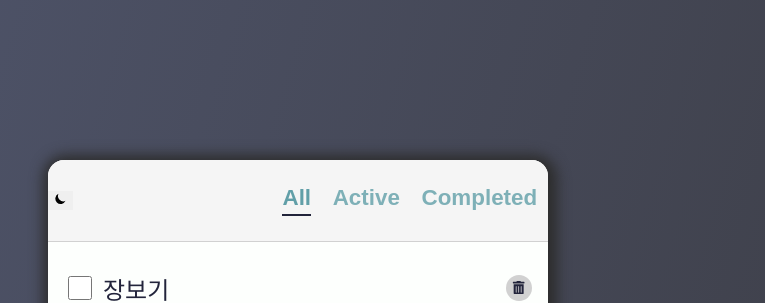
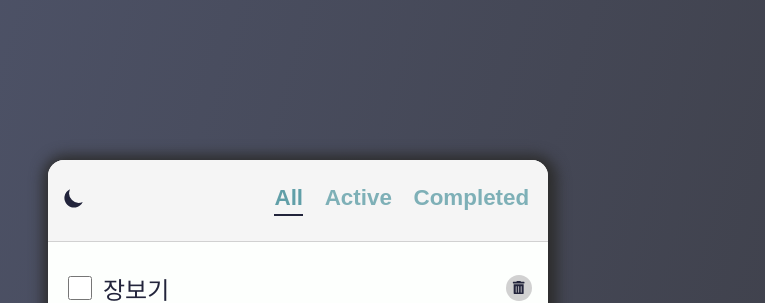
Before and after one commit to JIY00N2/todo-list-react, a React (Create React App) app: page / in a window 1280 px wide. Shown: the top 303 px of the page, without its empty margins (342-1107 px from the left). Built offline with nearby package versions, Linux system fonts and the light colour scheme.

Commit message:
2023.04.14 다크모드 css

```diff
--- a/src/components/Header/Header.jsx
+++ b/src/components/Header/Header.jsx
@@ -12,7 +12,7 @@
     return (
         <header className={styles.header}>
             {/* darkMode 토글 버튼 */}
-            <button onClick={toggleDarkMode}>
+            <button onClick={toggleDarkMode} className={styles.toggle}>
                 {!darkMode && <HiMoon></HiMoon>}
                 {darkMode && <HiSun></HiSun>}
             </button>
--- a/src/components/Header/Header.module.css
+++ b/src/components/Header/Header.module.css
@@ -2,8 +2,20 @@
     display:flex;
     justify-content: space-between;
     align-items: center;
+    padding: 0 0.5rem;
     background-color: var(--color-bg-dark);
     border-bottom: 1px solid var(--color-grey);
+}
+.toggle{
+    background-color: transparent;
+    color:var(--color-text);
+    font-size:1.5rem;
+    cursor:pointer;
+    transition: all 150ms ease-in-out;
+}
+.toggle:hover{
+    transform: scale(1.1);
+    color:var(--color-accent);
 }
 .filters{
     display:flex;
--- a/src/index.css
+++ b/src/index.css
@@ -6,6 +6,12 @@
   --color-accent: #5c9ca5f7;
   --color-white:white;
   --color-scrollbar:#aaa7a7;
+}
+html.dark{
+  --color-bg-dark:#1a1c35;
+  --color-bg:#22243b;
+  --color-grey:#4e4e4e;
+  --color-text: #fdfffd;
 }
 body {
   margin: 0;
```
